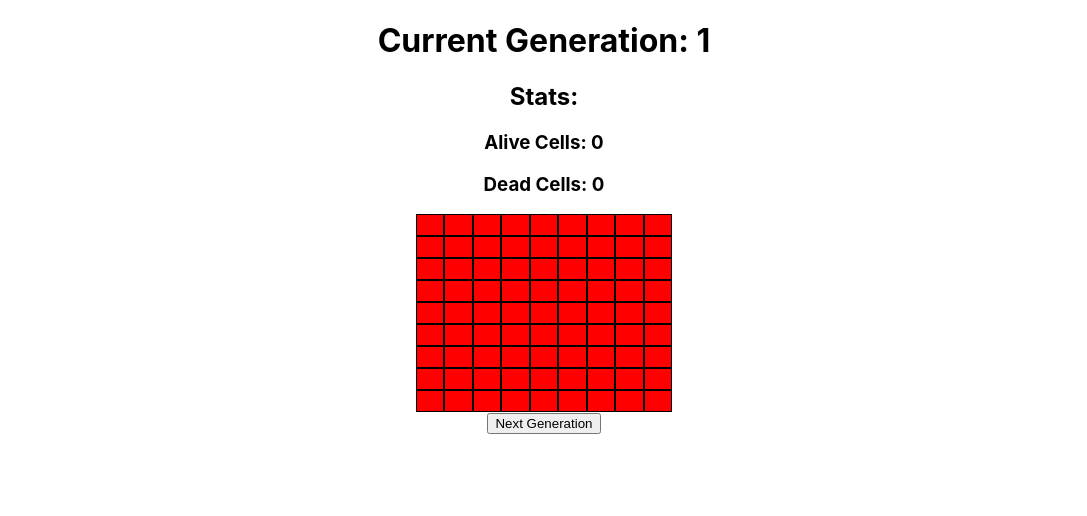
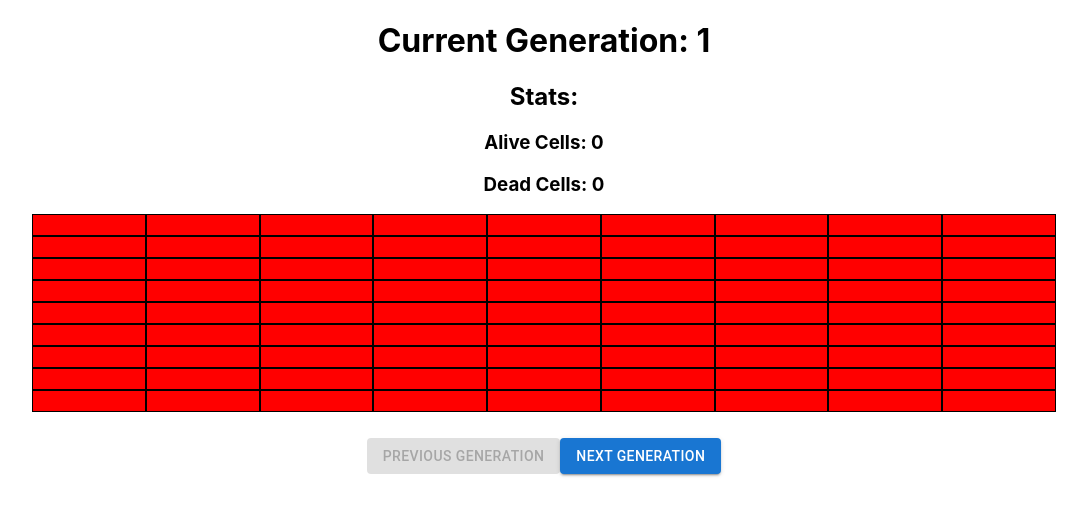
Before and after one commit to DillonRmD/Game-Of-Life-React, a React (Create React App) app: page / in a window 1280 px wide. Shown: the top 516 px of the page, without its empty margins (96-1183 px from the left). Built offline with nearby package versions, Linux system fonts and the light colour scheme; the HTML template or start-up script is replaced by a standard one.

Commit message:
Added MaterialUI and updated previouis generation button to be grayed out instead of just hiding

```diff
--- a/package.json
+++ b/package.json
@@ -3,6 +3,9 @@
   "version": "0.1.0",
   "private": true,
   "dependencies": {
+    "@emotion/react": "^11.10.5",
+    "@emotion/styled": "^11.10.5",
+    "@mui/material": "^5.10.16",
     "@testing-library/jest-dom": "^5.16.5",
     "@testing-library/react": "^13.4.0",
     "@testing-library/user-event": "^13.5.0",
--- a/src/App.css
+++ b/src/App.css
@@ -5,12 +5,14 @@
 .grid{
   display:grid;
   grid-template-columns: repeat(9, 1fr);
-  margin-left: 40%;
-  margin-right: 40%;
+  margin-left: 10%;
+  margin-right: 10%;
+
 }
 
-.row{
-
+.button-arena{
+  padding-top: 2%;
+  width: 100%;
 }
 
 .cell{
--- a/src/App.tsx
+++ b/src/App.tsx
@@ -1,11 +1,13 @@
 import React, { useEffect, useState } from "react";
+import { Button } from "@mui/material";
+
 import "./App.css";
 
 interface IGrid {
     elements: number[][];
 }
 
-interface IStats{
+interface IStats {
     currentAlive: number;
     currentDead: number;
 }
@@ -28,7 +30,7 @@ const App = () => {
         return grid;
     }
 
-    function createStats(){
+    function createStats() {
         let stats: IStats = {
             currentAlive: 0,
             currentDead: 0,
@@ -44,20 +46,16 @@ const App = () => {
         if (currentGeneration < 1) setCurrentGeneration(1);
     }, [currentGeneration]);
 
-    function updateStats(currGrid: IGrid){
+    function updateStats(currGrid: IGrid) {
         let result: IStats = {
             currentAlive: 0,
             currentDead: 0,
         };
 
-        for(const row of currGrid.elements)
-        {
-            for(const val of row)
-            {
-                if(val === 1)
-                    result.currentAlive += 1;
-                else if(val === 0)
-                    result.currentDead += 1;
+        for (const row of currGrid.elements) {
+            for (const val of row) {
+                if (val === 1) result.currentAlive += 1;
+                else if (val === 0) result.currentDead += 1;
             }
         }
 
@@ -80,14 +78,17 @@ const App = () => {
     }
 
     function nextGeneration() {
-
         const h: IGrid = createGrid();
         h.elements = JSON.parse(JSON.stringify(grid.elements));
         const hist = [...history];
         hist[currentGeneration - 1] = h;
         setHistory(hist);
 
-        for (let rowIndex: number = 0; rowIndex < grid.elements.length; rowIndex++) {
+        for (
+            let rowIndex: number = 0;
+            rowIndex < grid.elements.length;
+            rowIndex++
+        ) {
             for (
                 let colIndex: number = 0;
                 colIndex < grid.elements[0].length;
@@ -178,7 +179,6 @@ const App = () => {
 
     return (
         <div className="App">
-
             <h1>Current Generation: {currentGeneration}</h1>
             <h2>Stats: </h2>
             <h3>Alive Cells: {stats.currentAlive} </h3>
@@ -202,15 +202,24 @@ const App = () => {
                     </div>
                 ))}
             </div>
-            {currentGeneration > 1 ? (
-                <button onClick={() => prevGeneration()} id="">
-                    Previous Generation
-                </button>
-            ) : null}
+            <div className="button-arena">
+                    <Button
+                        variant="contained"
+                        onClick={() => prevGeneration()}
+                        id=""
+                        disabled={(currentGeneration > 1) === false}
+                    >
+                        Previous Generation
+                    </Button>
 
-            <button onClick={() => nextGeneration()} id="">
-                Next Generation
-            </button>
+                <Button
+                    variant="contained"
+                    onClick={() => nextGeneration()}
+                    id=""
+                >
+                    Next Generation
+                </Button>
+            </div>
         </div>
     );
 };
```
Also changed, not shown: 1 other file (tests, documents, lock files or other folders).
